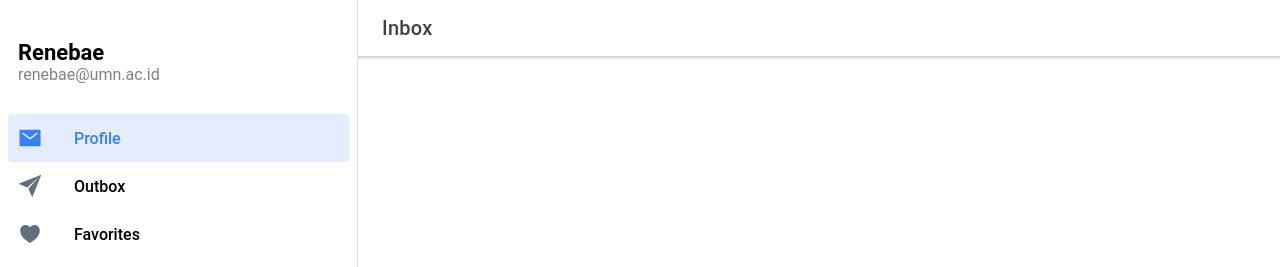
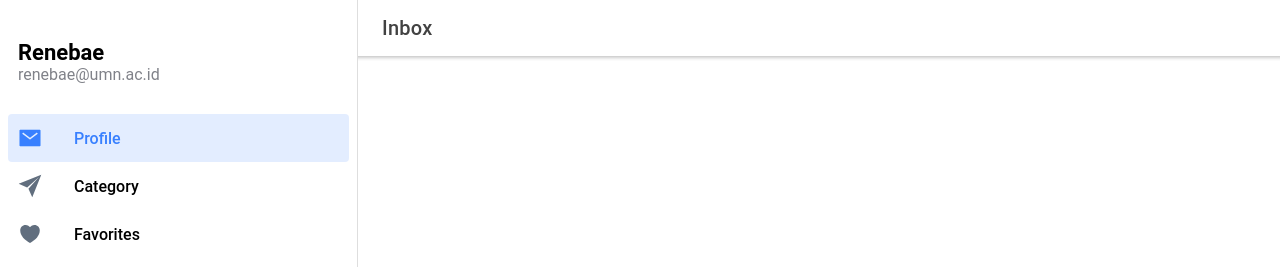
Before and after one commit to szwtron/Renebae, a React (Create React App) app: page /page/Inbox in a window 1280 px wide. Shown: the top 267 px of the page. Built offline with nearby package versions, Linux system fonts and the light colour scheme.

Commit message:
Add sidemenu category

```diff
--- a/src/components/Menu.tsx
+++ b/src/components/Menu.tsx
@@ -29,7 +29,7 @@ const appPages: AppPage[] = [
     mdIcon: mailSharp
   },
   {
-    title: 'Outbox',
+    title: 'Category',
     url: '/page/Outbox',
     iosIcon: paperPlaneOutline,
     mdIcon: paperPlaneSharp
```
